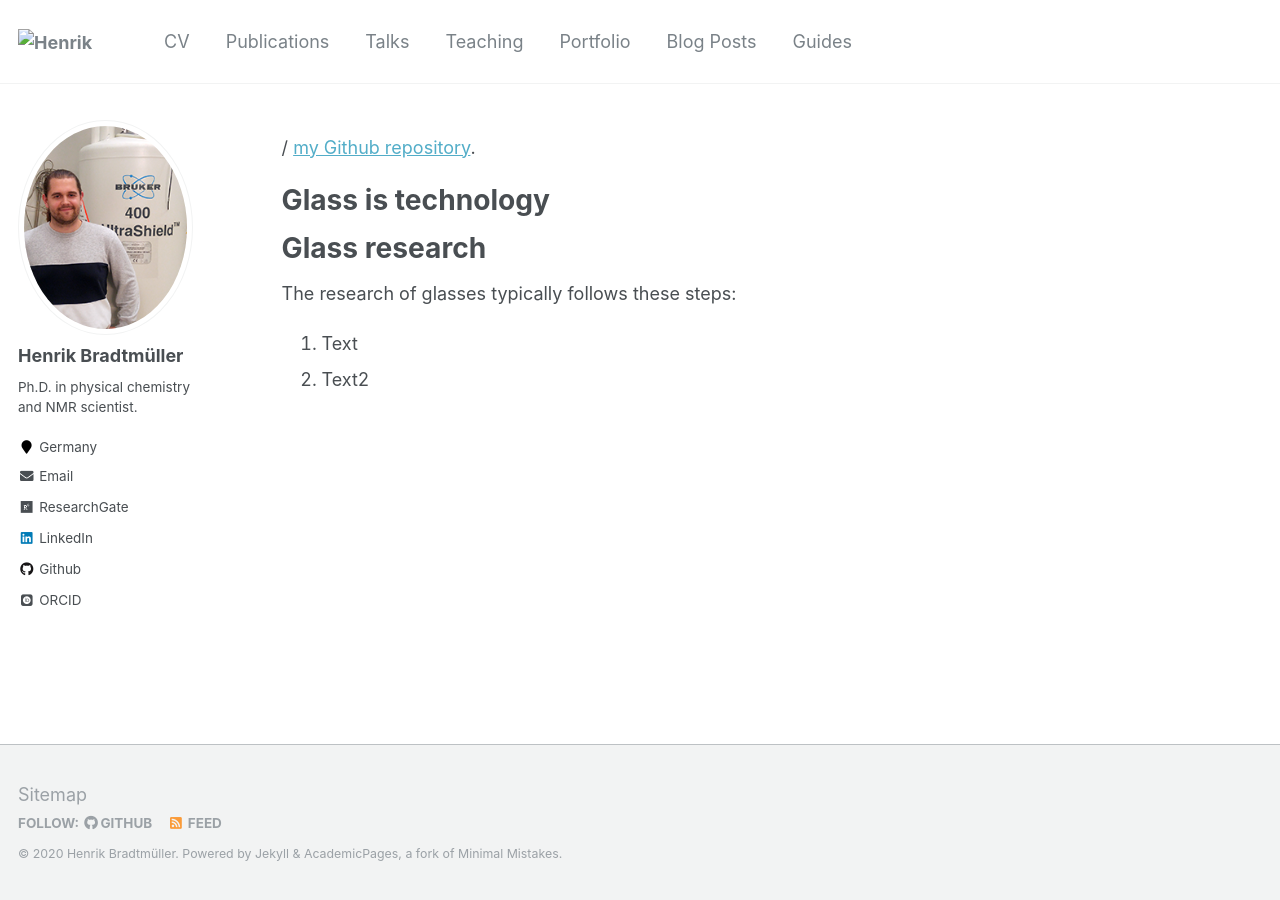
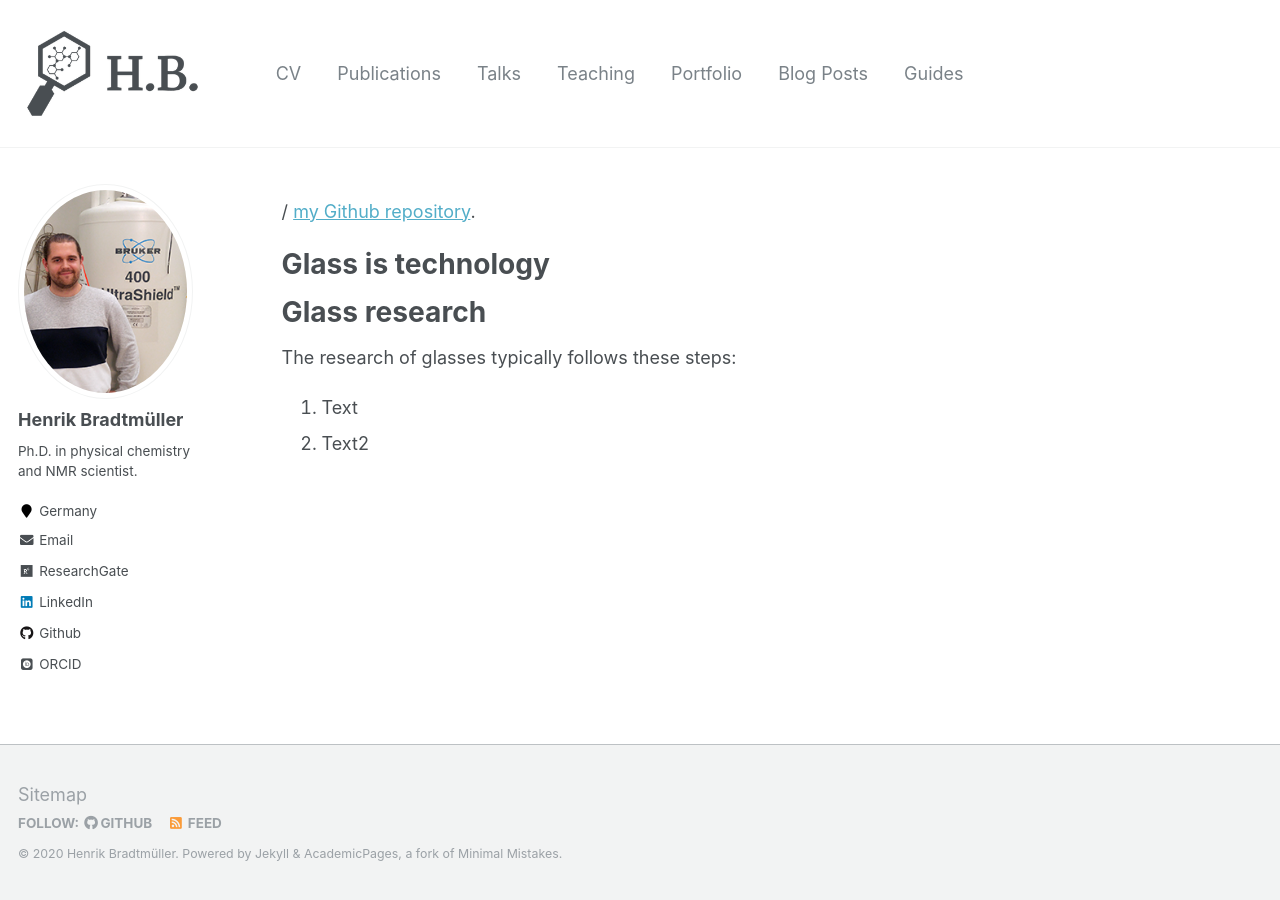
Before and after one commit to hbrmn/hbrmn.github.io, a Jekyll site: the page built from _pages/about.md, in a window 1280 px wide. Built offline with Jekyll 4.4.1, drawn with Linux system fonts in a browser that asks for light colours; some web fonts are replaced.

Commit message:
Update masthead.html

```diff
--- a/_includes/masthead.html
+++ b/_includes/masthead.html
@@ -6,7 +6,7 @@
       <nav id="site-nav" class="greedy-nav">
         <button><div class="navicon"></div></button>
         <ul class="visible-links">
-          <li class="masthead__menu-item masthead__menu-item--lg"><a href="{{ base_path }}/"><img alt={{ site.title }} src="{{ base_path }}/Logo_HB4.PNG" width="185.7" height="45">
+          <li class="masthead__menu-item masthead__menu-item--lg"><a href="{{ base_path }}/"><img alt={{ site.title }} src="{{ base_path }}/images/Logo_HB4.PNG" width="185.7" height="45">
           {% for link in site.data.navigation.main %}
             {% if link.url contains 'http' %}
               {% assign domain = '' %}
```
